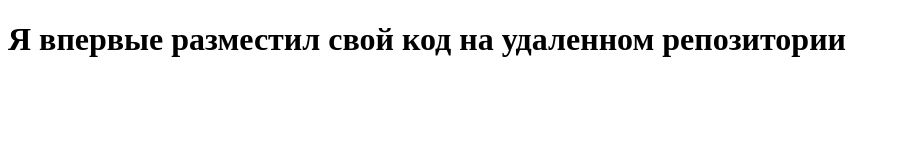
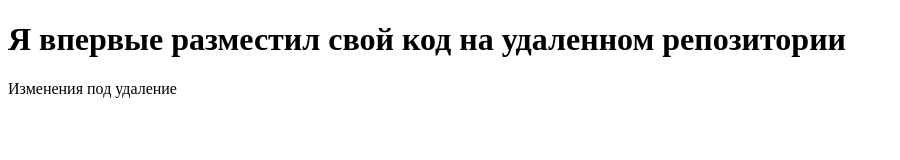
Before and after one commit to Serventix/test_repo, a plain HTML site: page index.html in a window 1280 px wide. Shown: the whole page, without its empty margins (0-900 px from the left). Drawn offline with Linux system fonts and the light colour scheme.

Commit message:
Ошибка

```diff
--- a/index.html
+++ b/index.html
@@ -7,5 +7,6 @@
 </head>
 <body>
     <h1>Я впервые разместил свой код на удаленном репозитории</h1>
+    <p>Изменения под удаление</p>
 </body>
 </html>
```
